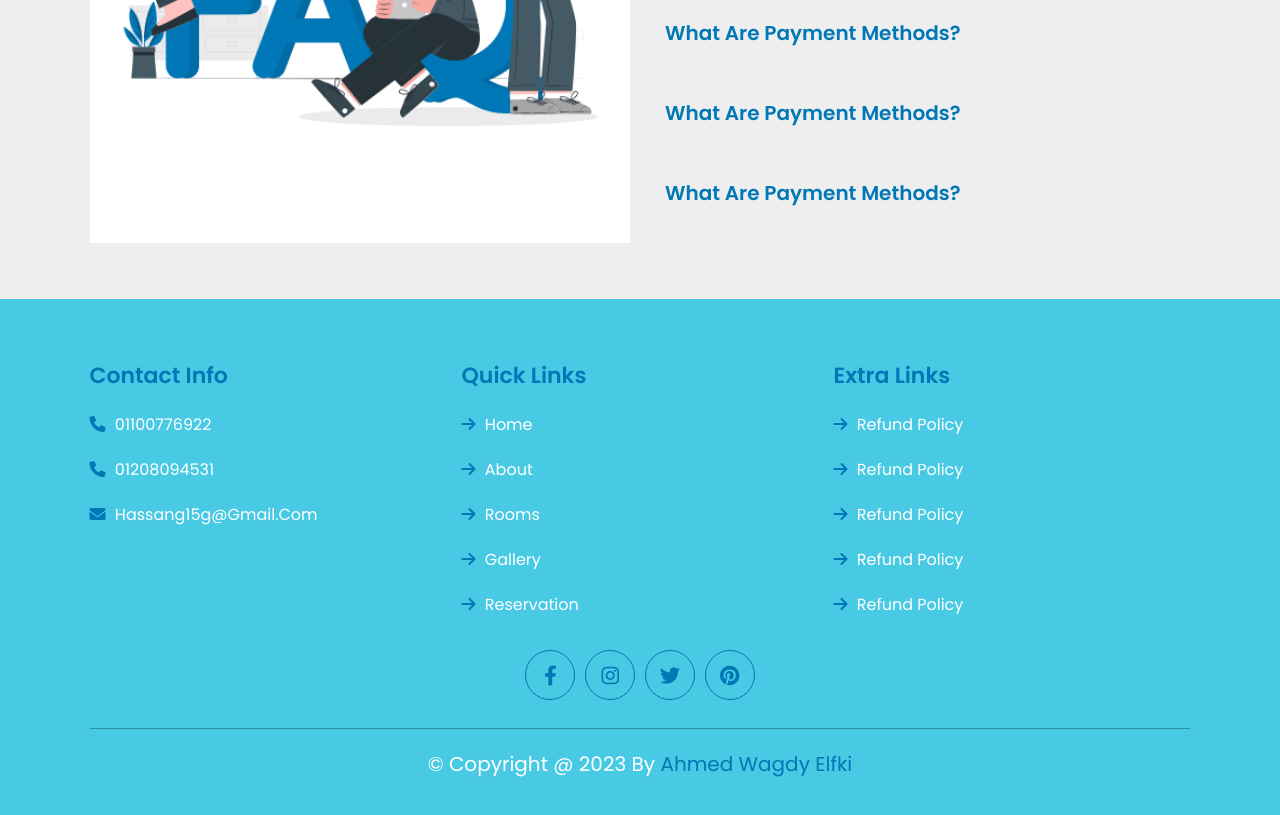
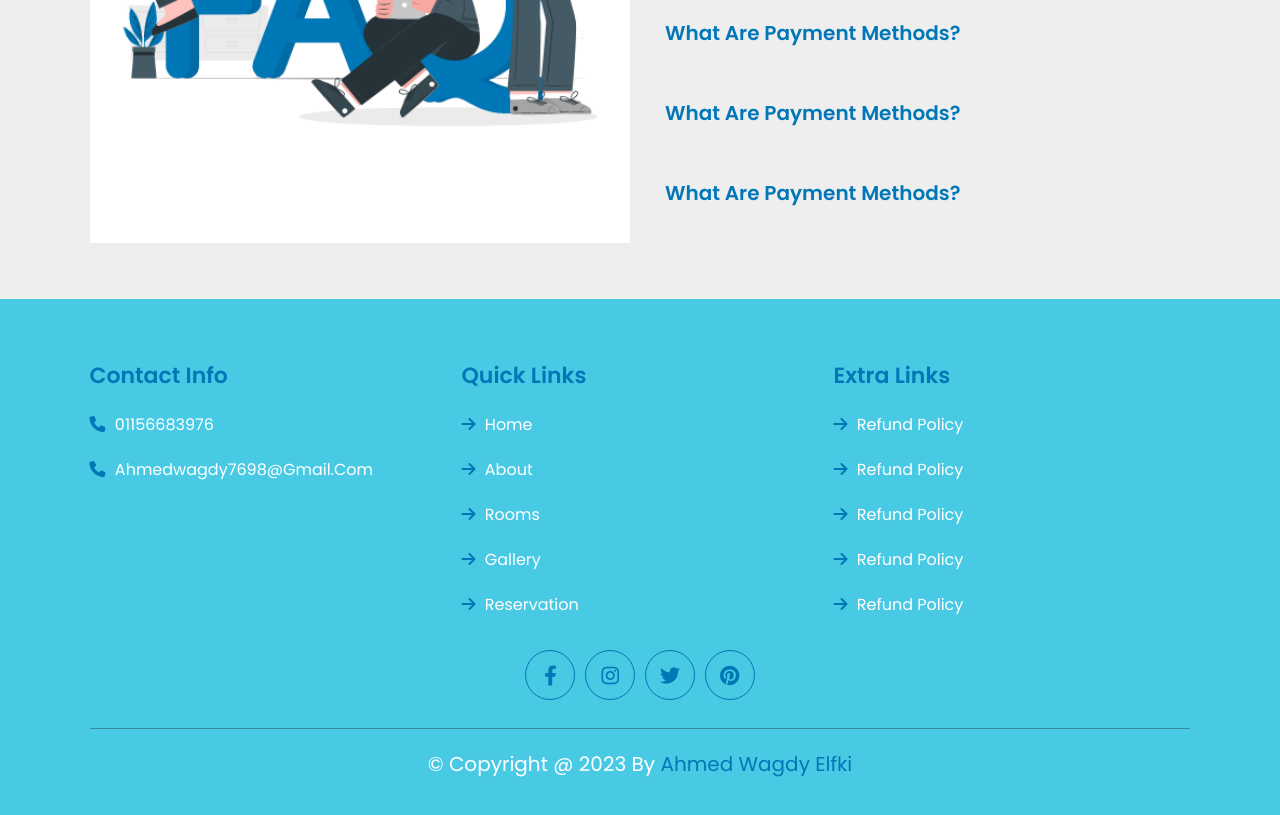
Before and after one commit to Ahmed-wagdy-youssif-elfki/hotel_AFG, a plain HTML site: page index.html in a window 1280 px wide. Shown: the part 3999-4814 px from the top of the page. Drawn offline with nearby package versions, Linux system fonts and the light colour scheme; files whose address does not match are found by name.

Commit message:
Update index.html

```diff
--- a/index.html
+++ b/index.html
@@ -593,9 +593,9 @@
 
              <div class="box">
                 <h3>contact info</h3>
-                <a href="#"> <i class="fas fa-phone"></i> 01100776922 </a>
-                <a href="#"> <i class="fas fa-phone"></i> 01208094531</a>
-                <a href="#"> <i class="fas fa-envelope"></i> Hassang15g@gmail.com</a>
+                <a href="#"> <i class="fas fa-phone"></i> 01156683976 </a>
+                <a href="#"> <i class="fas fa-phone"></i> ahmedwagdy7698@gmail.com</a>
+
 
              </div>
 
```
